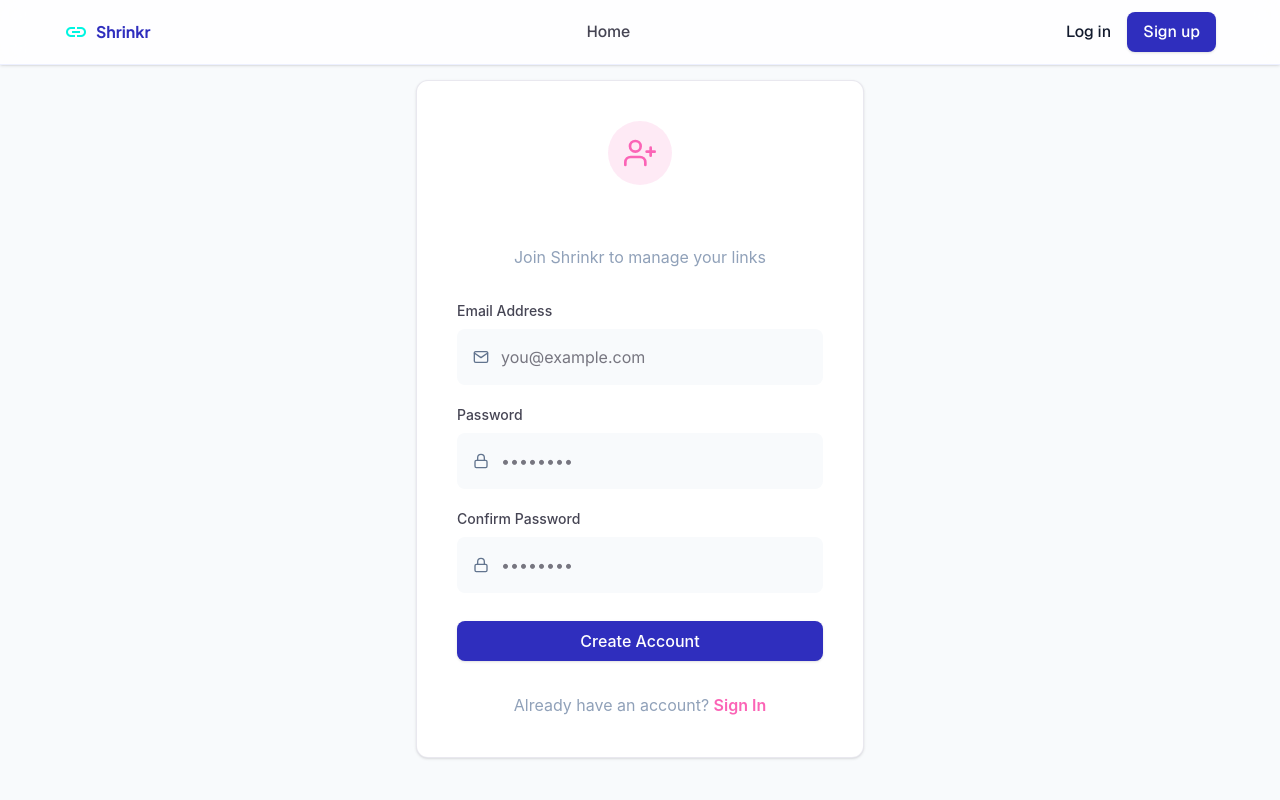
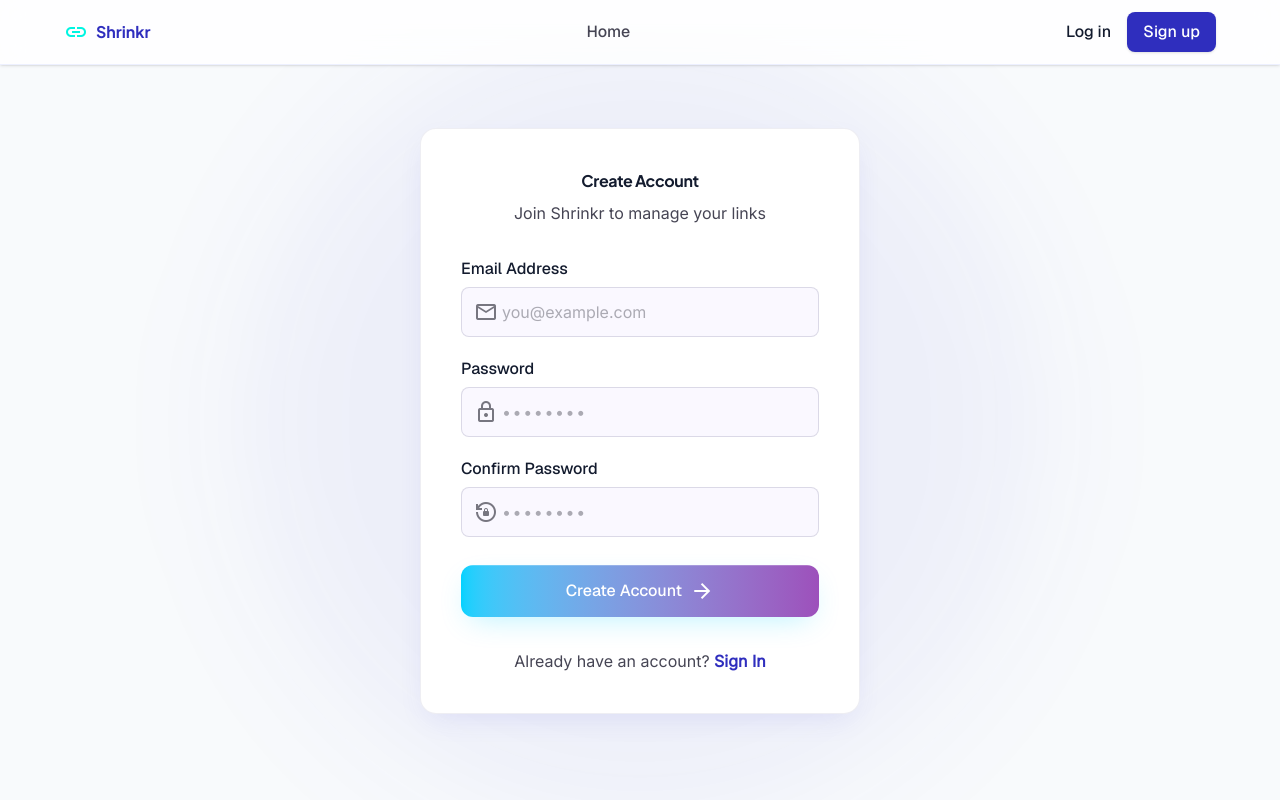
Before and after one commit to YashG1195/shrinkr, a React (Vite) app in the folder client/: page /register in a window 1280 px wide. Shown: the top 800 px of the page. Built offline with nearby package versions, Linux system fonts and the light colour scheme.

Commit message:
Update Register page to match new design template

```diff
--- a/client/src/index.css
+++ b/client/src/index.css
@@ -105,6 +105,11 @@
   border: 1px solid rgba(226, 231, 255, 0.6);
 }
 
+.input-focus-ring:focus-within {
+  box-shadow: 0 0 0 2px rgba(47, 46, 190, 0.2);
+  border-color: #2f2ebe;
+}
+
 body {
   background-color: #F8FAFC;
   color: #131b2e;
--- a/client/src/pages/Register.jsx
+++ b/client/src/pages/Register.jsx
@@ -1,7 +1,6 @@
 import { useState } from 'react';
 import { useNavigate, Link } from 'react-router-dom';
 import axios from 'axios';
-import { FiMail, FiLock, FiUserPlus } from 'react-icons/fi';
 
 const Register = ({ onLogin }) => {
   const [formData, setFormData] = useState({ email: '', password: '', confirmPassword: '' });
@@ -39,85 +38,97 @@ const Register = ({ onLogin }) => {
   };
 
   return (
-    <div className="flex justify-center items-center mt-12 mb-20 px-4 animate-in fade-in zoom-in-95 duration-500">
-      <div className="glass-card w-full max-w-md p-8 md:p-10">
-        <div className="text-center mb-8">
-          <div className="inline-flex items-center justify-center w-16 h-16 rounded-full bg-pink-500/10 text-pink-400 mb-4">
-            <FiUserPlus className="w-8 h-8" />
-          </div>
-          <h2 className="text-3xl font-bold text-white mb-2">Create Account</h2>
-          <p className="text-slate-400">Join Shrinkr to manage your links</p>
-        </div>
+    <main className="flex-grow flex items-center justify-center pt-24 pb-24 px-margin-mobile relative w-full max-w-container-max mx-auto overflow-hidden min-h-[80vh]">
+      {/* Atmospheric Background Elements (Minimalist) */}
+      <div className="absolute top-1/2 left-1/2 -translate-x-1/2 -translate-y-1/2 w-[800px] h-[800px] bg-primary/5 rounded-full blur-3xl -z-10 pointer-events-none"></div>
 
-        <form onSubmit={onSubmit} className="flex flex-col gap-5">
-          <div>
-            <label className="form-label">Email Address</label>
-            <div className="relative">
-              <div className="absolute inset-y-0 left-0 pl-4 flex items-center pointer-events-none text-slate-500">
-                <FiMail />
-              </div>
+      {/* Create Account Card */}
+      <div className="w-full max-w-[440px] bg-surface rounded-2xl shadow-[0_10px_30px_-10px_rgba(73,75,214,0.15)] border border-outline-variant/30 p-8 md:p-10 relative overflow-hidden">
+
+        {/* Header */}
+        <h1 className="font-headline-md text-headline-md font-bold text-on-background mb-2 text-center tracking-tight">Create Account</h1>
+        <p className="text-on-surface-variant font-body-md text-body-md text-center mb-8">Join Shrinkr to manage your links</p>
+
+        {/* Form */}
+        <form onSubmit={onSubmit} className="w-full flex flex-col gap-5">
+          {/* Email Field */}
+          <div className="flex flex-col gap-1.5">
+            <label className="font-label-md text-label-md text-on-surface" htmlFor="email">Email Address</label>
+            <div className="relative flex items-center input-focus-ring rounded-lg border border-outline-variant/60 bg-surface-bright transition-all duration-200">
+              <span className="material-symbols-outlined absolute left-3 text-outline text-[20px]">mail</span>
               <input
+                className="w-full h-12 pl-10 pr-4 bg-transparent border-none text-body-md font-body-md text-on-background placeholder:text-outline/60 focus:ring-0 rounded-lg outline-none"
+                id="email"
+                name="email"
+                placeholder="you@example.com"
+                required
                 type="email"
-                name="email"
                 value={email}
                 onChange={onChange}
-                required
-                className="form-input pl-11"
-                placeholder="you@example.com"
               />
             </div>
           </div>
 
-          <div>
-            <label className="form-label">Password</label>
-            <div className="relative">
-              <div className="absolute inset-y-0 left-0 pl-4 flex items-center pointer-events-none text-slate-500">
-                <FiLock />
-              </div>
+          {/* Password Field */}
+          <div className="flex flex-col gap-1.5">
+            <label className="font-label-md text-label-md text-on-surface" htmlFor="password">Password</label>
+            <div className="relative flex items-center input-focus-ring rounded-lg border border-outline-variant/60 bg-surface-bright transition-all duration-200">
+              <span className="material-symbols-outlined absolute left-3 text-outline text-[20px]">lock</span>
               <input
+                className="w-full h-12 pl-10 pr-4 bg-transparent border-none text-body-md font-body-md text-on-background placeholder:text-outline/60 focus:ring-0 rounded-lg outline-none tracking-widest"
+                id="password"
+                name="password"
+                placeholder="••••••••"
+                required
+                minLength="6"
                 type="password"
-                name="password"
                 value={password}
                 onChange={onChange}
-                required
-                minLength="6"
-                className="form-input pl-11"
-                placeholder="••••••••"
               />
             </div>
           </div>
 
-          <div>
-            <label className="form-label">Confirm Password</label>
-            <div className="relative">
-              <div className="absolute inset-y-0 left-0 pl-4 flex items-center pointer-events-none text-slate-500">
-                <FiLock />
-              </div>
+          {/* Confirm Password Field */}
+          <div className="flex flex-col gap-1.5">
+            <label className="font-label-md text-label-md text-on-surface" htmlFor="confirm_password">Confirm Password</label>
+            <div className="relative flex items-center input-focus-ring rounded-lg border border-outline-variant/60 bg-surface-bright transition-all duration-200">
+              <span className="material-symbols-outlined absolute left-3 text-outline text-[20px]">lock_reset</span>
               <input
+                className="w-full h-12 pl-10 pr-4 bg-transparent border-none text-body-md font-body-md text-on-background placeholder:text-outline/60 focus:ring-0 rounded-lg outline-none tracking-widest"
+                id="confirm_password"
+                name="confirmPassword"
+                placeholder="••••••••"
+                required
+                minLength="6"
                 type="password"
-                name="confirmPassword"
                 value={confirmPassword}
                 onChange={onChange}
-                required
-                minLength="6"
-                className="form-input pl-11"
-                placeholder="••••••••"
               />
             </div>
           </div>
 
-          {error && <p className="text-red-400 text-sm font-medium bg-red-400/10 py-2 px-3 rounded-lg text-center">{error}</p>}
+          {error && <p className="text-error mt-2 text-center font-medium bg-error/10 py-2 rounded-lg">{error}</p>}
 
-          <button type="submit" className="btn btn-primary w-full mt-2" disabled={loading}>
-            {loading ? 'Creating account...' : 'Create Account'}
+          {/* Submit Button */}
+          <button
+            type="submit"
+            disabled={loading}
+            className="mt-stack-sm w-full py-3.5 px-4 bg-gradient-to-r from-[#00D2FF] to-[#9D50BB] text-white font-label-md text-label-md rounded-xl shadow-[0_10px_30px_-10px_rgba(0,210,255,0.3)] hover:opacity-90 active:scale-[0.98] transition-all duration-200 relative overflow-hidden group disabled:opacity-70"
+          >
+            <span className="relative z-10 flex items-center justify-center gap-2">
+              {loading ? 'Creating...' : 'Create Account'}
+              {!loading && <span className="material-symbols-outlined text-[18px]">arrow_forward</span>}
+            </span>
+            <div className="absolute inset-0 border-t border-white/20 rounded-lg z-0 pointer-events-none"></div>
           </button>
         </form>
 
-        <p className="mt-8 text-center text-slate-400">
-          Already have an account? <Link to="/login" className="text-pink-400 hover:text-pink-300 font-semibold transition-colors">Sign In</Link>
-        </p>
+        {/* Footer Link */}
+        <div className="mt-8 text-center font-body-md text-body-md text-on-surface-variant">
+          Already have an account? <Link to="/login" className="text-primary font-semibold hover:text-secondary transition-colors duration-200">Sign In</Link>
+        </div>
       </div>
-    </div>
+    </main>
   );
 };
 
```
